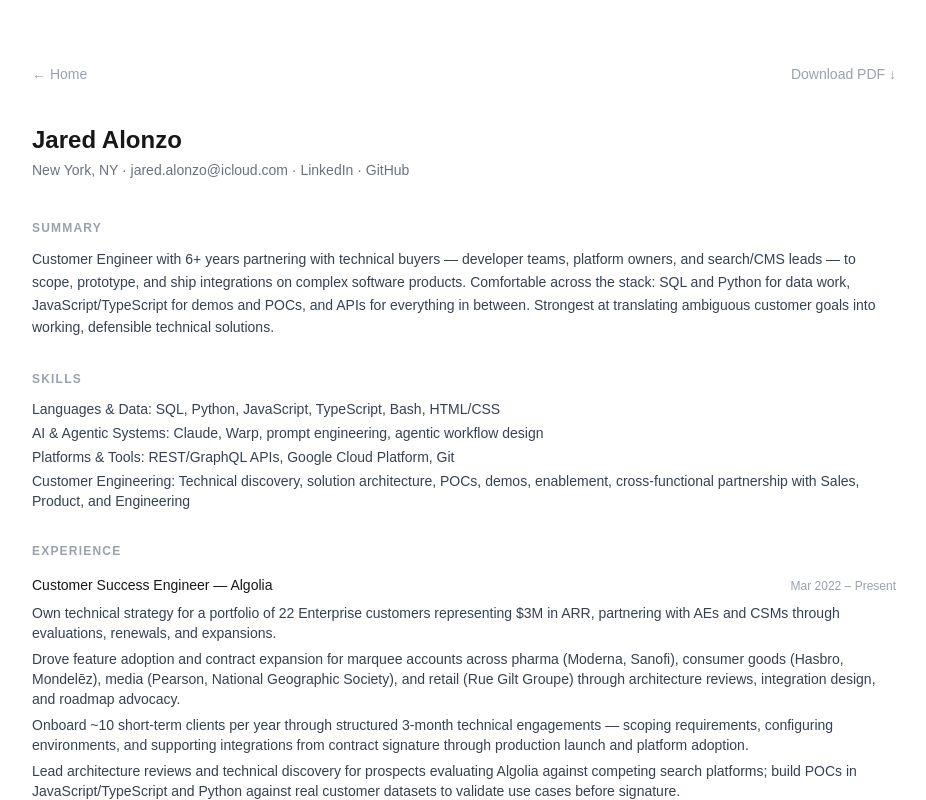
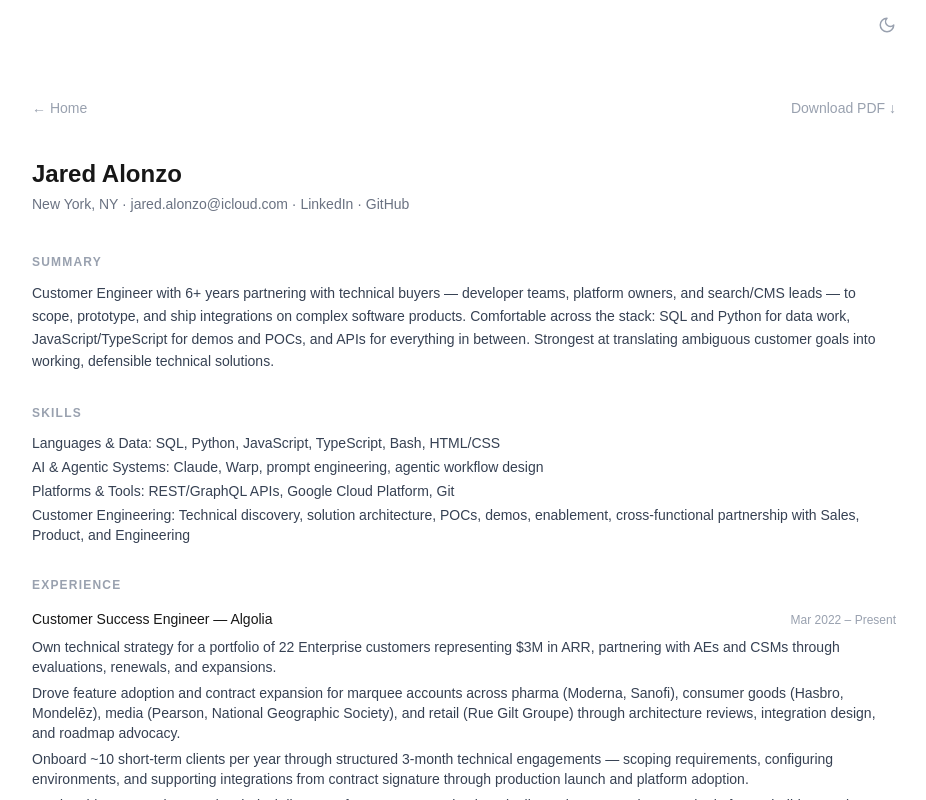
Before and after one commit to jaredalonzo/blog, a Next.js app: page /resume in a window 1280 px wide. Shown: the top 800 px of the page, without its empty margins (176-1102 px from the left). Built offline with nearby package versions, Linux system fonts and the light colour scheme.

Commit message:
Add light/dark theme toggle defaulting to system preference
Uses next-themes with class-based Tailwind dark variant. Toggle renders
in the root layout so it's available on every page without flash.

```diff
--- a/package.json
+++ b/package.json
@@ -12,6 +12,7 @@
     "gray-matter": "^4.0.3",
     "next": "16.2.6",
     "next-mdx-remote": "^6.0.0",
+    "next-themes": "^0.4.6",
     "react": "19.2.4",
     "react-dom": "19.2.4",
     "rehype-pretty-code": "^0.14.3",
--- a/src/app/globals.css
+++ b/src/app/globals.css
@@ -1,9 +1,15 @@
 @import "tailwindcss";
 @plugin "@tailwindcss/typography";
+@custom-variant dark (&:where(.dark, .dark *));
 
 :root {
   --background: #ffffff;
   --foreground: #171717;
+}
+
+.dark {
+  --background: #272a2c;
+  --foreground: #ededed;
 }
 
 @theme inline {
@@ -13,13 +19,6 @@
   --font-mono: var(--font-geist-mono);
 }
 
-@media (prefers-color-scheme: dark) {
-  :root {
-    --background: #272a2c;
-    --foreground: #ededed;
-  }
-}
-
 body {
   background: var(--background);
   color: var(--foreground);
--- a/src/app/layout.tsx
+++ b/src/app/layout.tsx
@@ -1,6 +1,8 @@
 import type { Metadata } from "next";
 import { Geist, Geist_Mono } from "next/font/google";
 import "./globals.css";
+import { ThemeProvider } from "@/components/ThemeProvider";
+import { ThemeToggle } from "@/components/ThemeToggle";
 
 const geistSans = Geist({
   variable: "--font-geist-sans",
@@ -26,8 +28,16 @@ export default function RootLayout({
     <html
       lang="en"
       className={`${geistSans.variable} ${geistMono.variable} h-full antialiased`}
+      suppressHydrationWarning
     >
-      <body className="min-h-full flex flex-col">{children}</body>
+      <body className="min-h-full flex flex-col">
+        <ThemeProvider>
+          <div className="max-w-4xl mx-auto w-full px-4 pt-4 flex justify-end">
+            <ThemeToggle />
+          </div>
+          {children}
+        </ThemeProvider>
+      </body>
     </html>
   );
 }
--- /dev/null
+++ b/src/components/ThemeProvider.tsx
@@ -0,0 +1,10 @@
+"use client";
+import { ThemeProvider as NextThemesProvider } from "next-themes";
+
+export function ThemeProvider({ children }: { children: React.ReactNode }) {
+  return (
+    <NextThemesProvider attribute="class" defaultTheme="system" enableSystem>
+      {children}
+    </NextThemesProvider>
+  );
+}
--- /dev/null
+++ b/src/components/ThemeToggle.tsx
@@ -0,0 +1,33 @@
+"use client";
+import { useTheme } from "next-themes";
+import { useEffect, useState } from "react";
+
+export function ThemeToggle() {
+  const { resolvedTheme, setTheme } = useTheme();
+  const [mounted, setMounted] = useState(false);
+
+  useEffect(() => setMounted(true), []);
+
+  if (!mounted) return <div className="w-8 h-5" />;
+
+  const isDark = resolvedTheme === "dark";
+
+  return (
+    <button
+      onClick={() => setTheme(isDark ? "light" : "dark")}
+      aria-label={isDark ? "Switch to light mode" : "Switch to dark mode"}
+      className="text-gray-400 hover:text-gray-600 dark:hover:text-gray-200 transition-colors"
+    >
+      {isDark ? (
+        <svg xmlns="http://www.w3.org/2000/svg" width="18" height="18" viewBox="0 0 24 24" fill="none" stroke="currentColor" strokeWidth="2" strokeLinecap="round" strokeLinejoin="round" aria-hidden="true">
+          <circle cx="12" cy="12" r="4" />
+          <path d="M12 2v2M12 20v2M4.93 4.93l1.41 1.41M17.66 17.66l1.41 1.41M2 12h2M20 12h2M6.34 17.66l-1.41 1.41M19.07 4.93l-1.41 1.41" />
+        </svg>
+      ) : (
+        <svg xmlns="http://www.w3.org/2000/svg" width="18" height="18" viewBox="0 0 24 24" fill="none" stroke="currentColor" strokeWidth="2" strokeLinecap="round" strokeLinejoin="round" aria-hidden="true">
+          <path d="M12 3a6 6 0 0 0 9 9 9 9 0 1 1-9-9Z" />
+        </svg>
+      )}
+    </button>
+  );
+}
```
Also changed, not shown: 1 other file (tests, documents, lock files or other folders).
